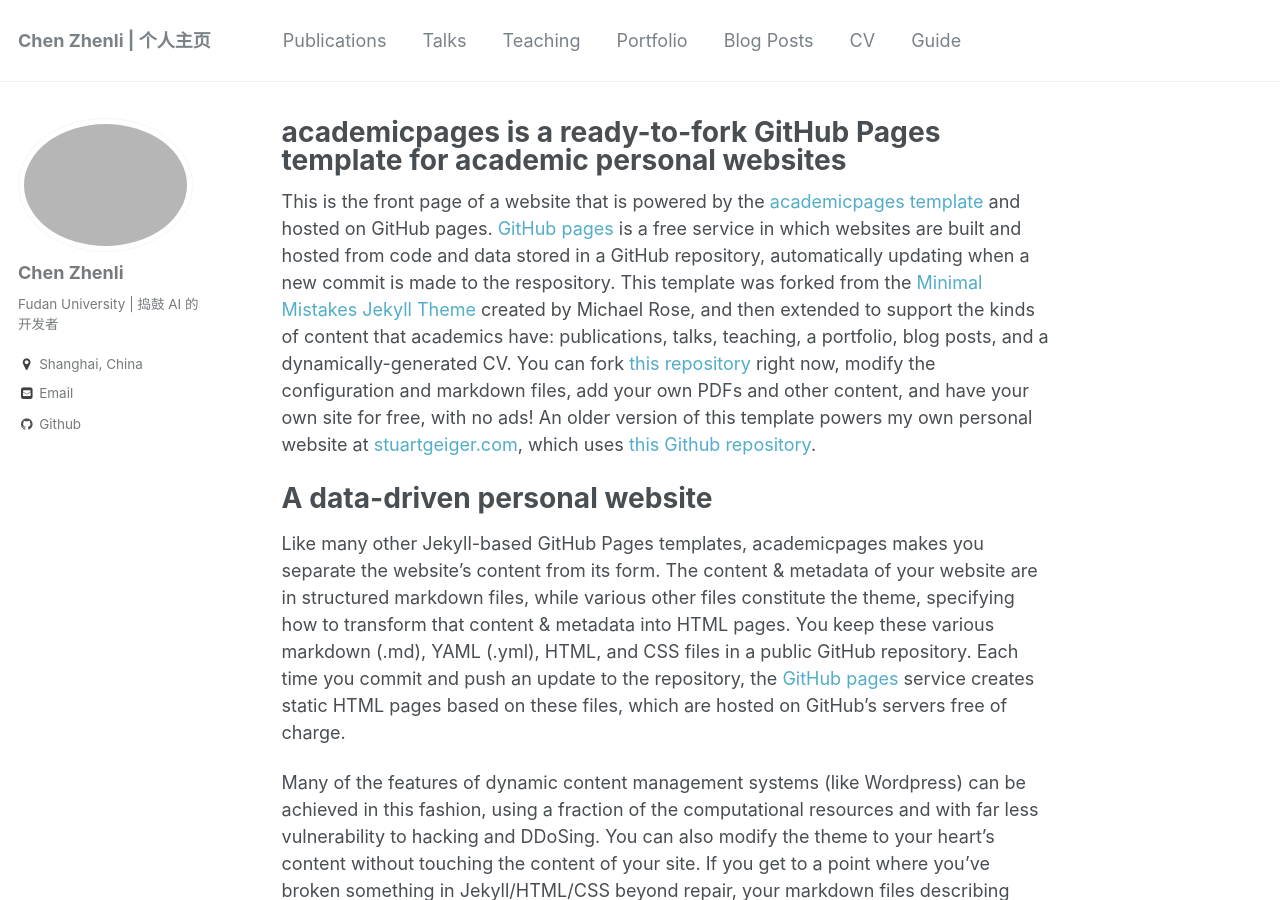
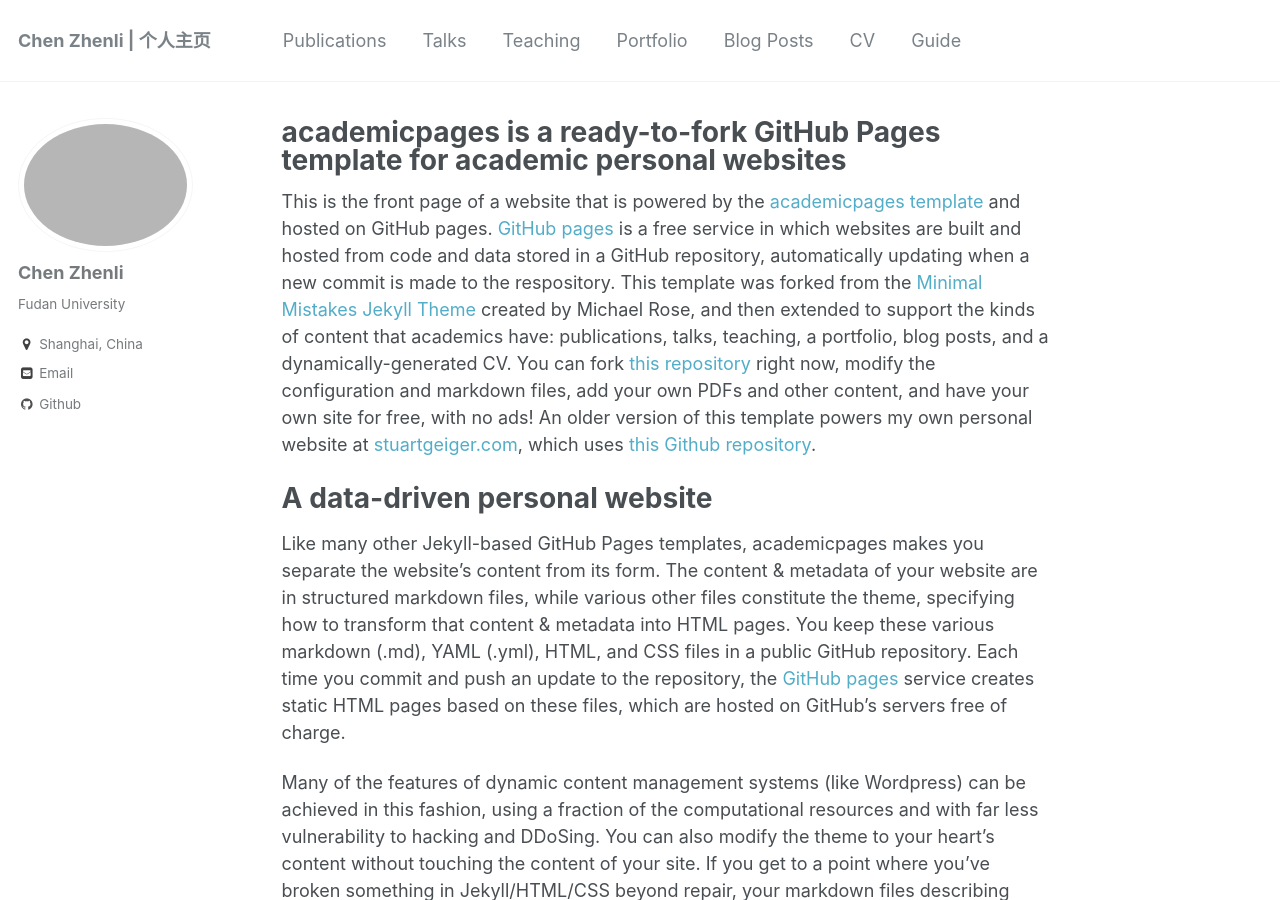
Before and after one commit to ZhenLiChen/ZhenliChen.github.io, a Jekyll site: the page built from _pages/about.md, in a window 1280 px wide and 900 px high. Built offline with Jekyll 4.4.1, drawn with Linux system fonts in a browser that asks for light colours.

Commit message:
Update _config.yml

```diff
--- a/_config.yml
+++ b/_config.yml
@@ -13,14 +13,14 @@
 description              : "Fudan University | AI Enthusiast"
 url                      : "https://zhenlichen.github.io"
 baseurl                  : ""
-repository               : "zhenlichen/zhenlichen.github.io"
+repository               : "ZhenliChen/ZhenliChen.github.io"
 teaser                   :
 
 # 侧边栏作者信息
 author:
   name             : "Chen Zhenli"
   avatar           : "profile.jpg" # 确保 images/ 文件夹下有这个图，没有就先留着
-  bio              : "Fudan University | 捣鼓 AI 的开发者"
+  bio              : "Fudan University"
   location         : "Shanghai, China"
   email            : "242101100013@m.fudan.edu.cn"
   github           : "ZhenliChen"
```
